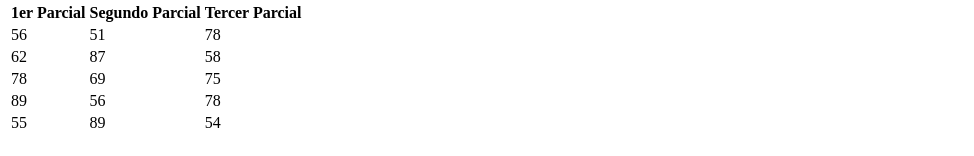
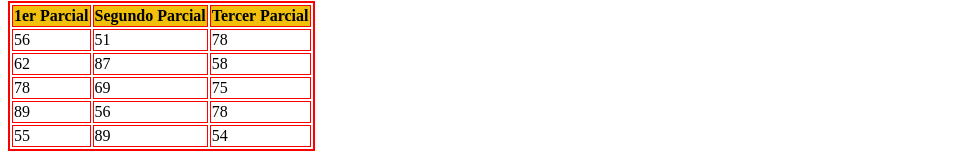
Before and after one commit to Edgarsito5/miprimerrepo, a plain HTML site: page index.html in a window 1280 px wide. Shown: the part 1624-1780 px from the top of the page, without its empty margins (0-974 px from the left). Drawn offline with Linux system fonts and the light colour scheme.

Commit message:
Colorines

```diff
--- a/index.html
+++ b/index.html
@@ -29,8 +29,8 @@
     <iframe width="560" height="315" src="https://www.youtube.com/embed/sDMxQF18yvA?si=dwUbiz56UaMKJ5Qg" title="YouTube video player" frameborder="0" allow="accelerometer; autoplay; clipboard-write; encrypted-media; gyroscope; picture-in-picture; web-share" allowfullscreen>
 
     </iframe>
-    <table>
-        <tr>
+    <table border="2" bordercolor="red">
+        <tr bgcolor="fucsia">
             <th>1er Parcial</th>
             <th>Segundo Parcial</th>
             <th>Tercer Parcial</th>
```
